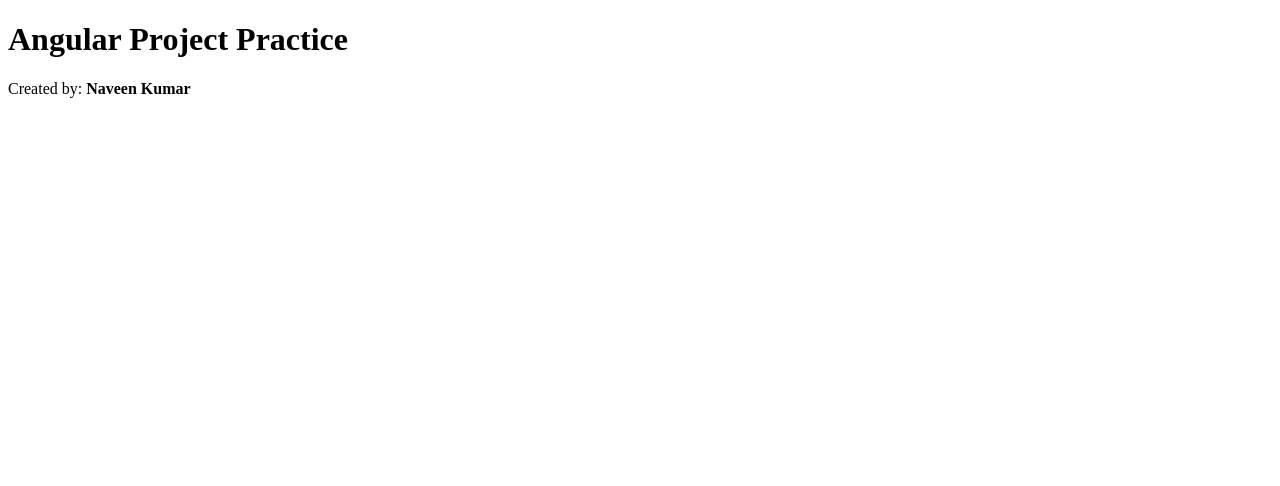
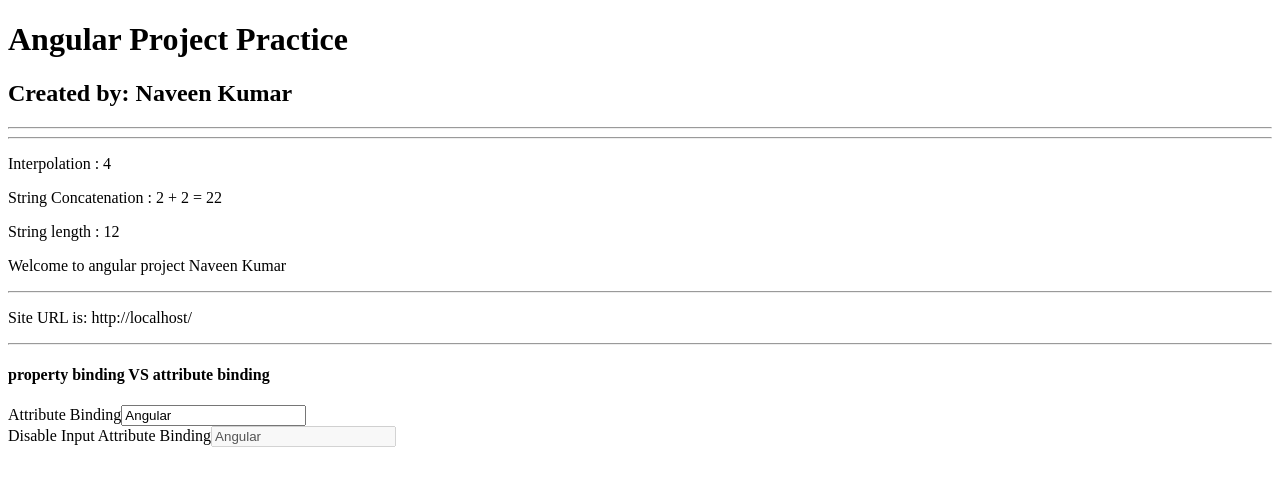
Before and after one commit to naveensinghgniit/angularTest, an Angular app: page / in a window 1280 px wide. Shown: the top 486 px of the page. Built offline with nearby package versions, Linux system fonts and the light colour scheme.

Commit message:
component, Interpolation and Concatenation practice

```diff
--- a/src/app/app.component.html
+++ b/src/app/app.component.html
@@ -1,3 +1,23 @@
 <h1>Angular Project Practice</h1>
-<p>Created by: <strong>Naveen Kumar</strong></p>
+<h2>Created by:
+  <strong>{{firstName + " " + lastName}}</strong>
+</h2>
+<hr>
+<hr>
+<p>Interpolation : {{2+2}}</p>
+<p>String Concatenation : {{"2 + 2 = " + 2+2}}</p>
+<p>String length : {{fullName.length}}</p>
+<p>{{greetUser()}}</p>
+<hr>
+<p>Site URL is: {{siteUrl}}</p>
+<hr>
+<h4>property binding VS attribute binding</h4>
+<div>
+  <label [for]="myId">Attribute Binding</label>
+  <input type="text" value="Angular" [id]="myId">
+</div>
+<div>
+  <label for="myNewId">Disable Input Attribute Binding</label>
+  <input type="text" value="Angular" id="myNewId" [disabled]="isDisabled">
+</div>
 <router-outlet></router-outlet>
--- a/src/app/app.component.ts
+++ b/src/app/app.component.ts
@@ -6,5 +6,14 @@ import { Component } from '@angular/core';
   styleUrls: ['./app.component.scss']
 })
 export class AppComponent {
-  title = 'angularTest';
+  public firstName = 'Naveen';
+  public lastName = 'Kumar';
+  fullName = this.firstName + ' ' + this.lastName;
+  myId = 'myInput';
+  siteUrl = window.location.href;
+  isDisabled = true;
+
+  greetUser() {
+    return 'Welcome to angular project ' + this.fullName;
+  }
 }
```
